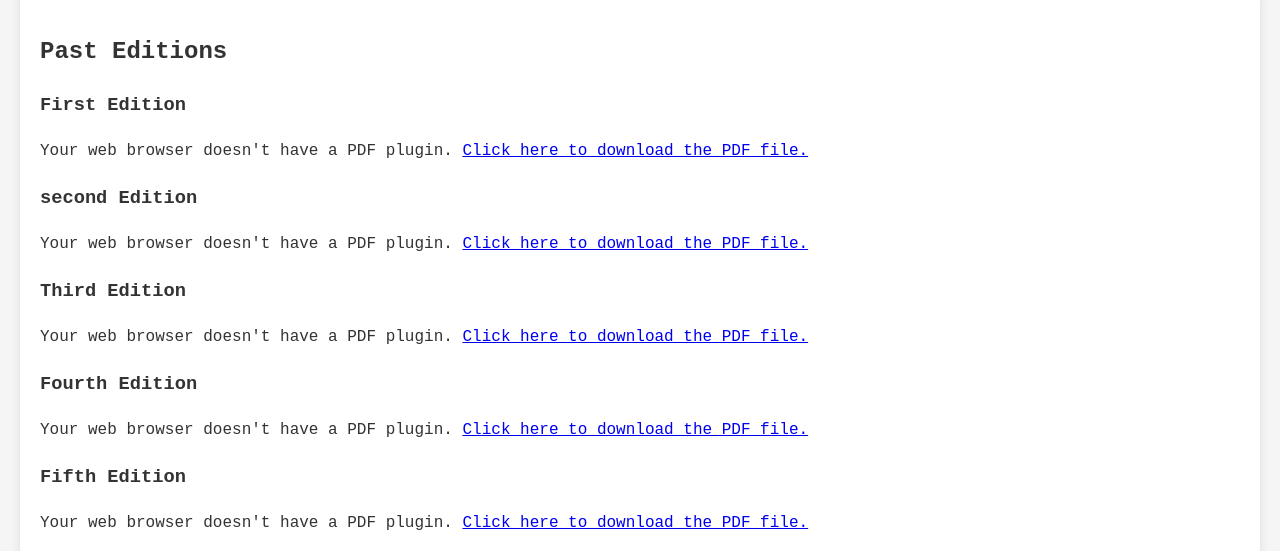
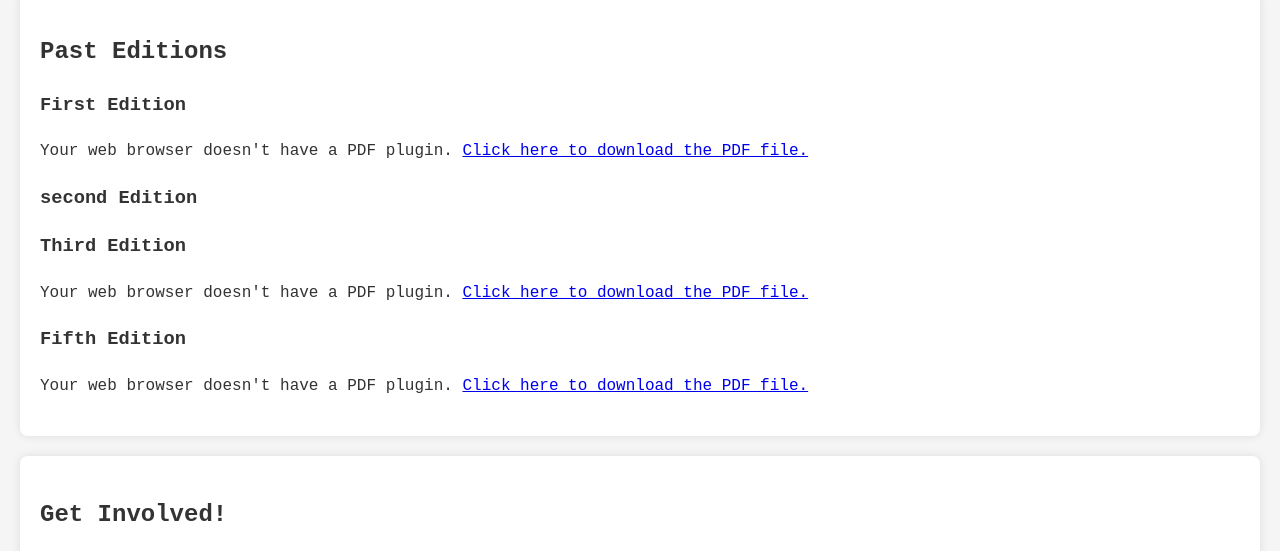
Before and after one commit to meghavemuri/writtenrevolution, a plain HTML site: page index.html in a window 1280 px wide. Shown: the part 1786-2337 px from the top of the page. Drawn offline with Linux system fonts and the light colour scheme.

Commit message:
Update index.html to comment out editions 2 and 4

```diff
--- a/index.html
+++ b/index.html
@@ -59,11 +59,11 @@ We share essays, poems, sketches, cartoons, and many other forms of content in o
 	</object>
 
 	<h3>second Edition</h3>
-        <object data="Boo 2_Written Revolution.pdf" type="application/pdf" width="100%" height="600px">
+       <!-- <object data="Book 2_Written Revolution.pdf" type="application/pdf" width="100%" height="600px">
 	  <p>Your web browser doesn't have a PDF plugin.
 	  <a href="Book 2_Written Revolution.pdf">Click here to
 	  download the PDF file.</a></p>
-	</object>
+	</object>-->
 
 	<h3>Third Edition</h3>
         <object data="Book 3_WR_Grad Edition.pdf" type="application/pdf" width="100%" height="600px">
@@ -72,12 +72,12 @@ We share essays, poems, sketches, cartoons, and many other forms of content in o
 	  download the PDF file.</a></p>
 	</object>
 
-	<h3>Fourth Edition</h3>
+	<!--<h3>Fourth Edition</h3>
         <object data="Book 4Written Revolution.pdf" type="application/pdf" width="100%" height="600px">
 	  <p>Your web browser doesn't have a PDF plugin.
 	  <a href="Book 4_Written Revolution.pdf">Click here to
 	  download the PDF file.</a></p>
-	</object>
+	</object>-->
 
 	<h3>Fifth Edition</h3>
         <object data="Written Revolution Issue No. 5 - Digital Edition.pdf" type="application/pdf" width="100%" height="600px">
```
